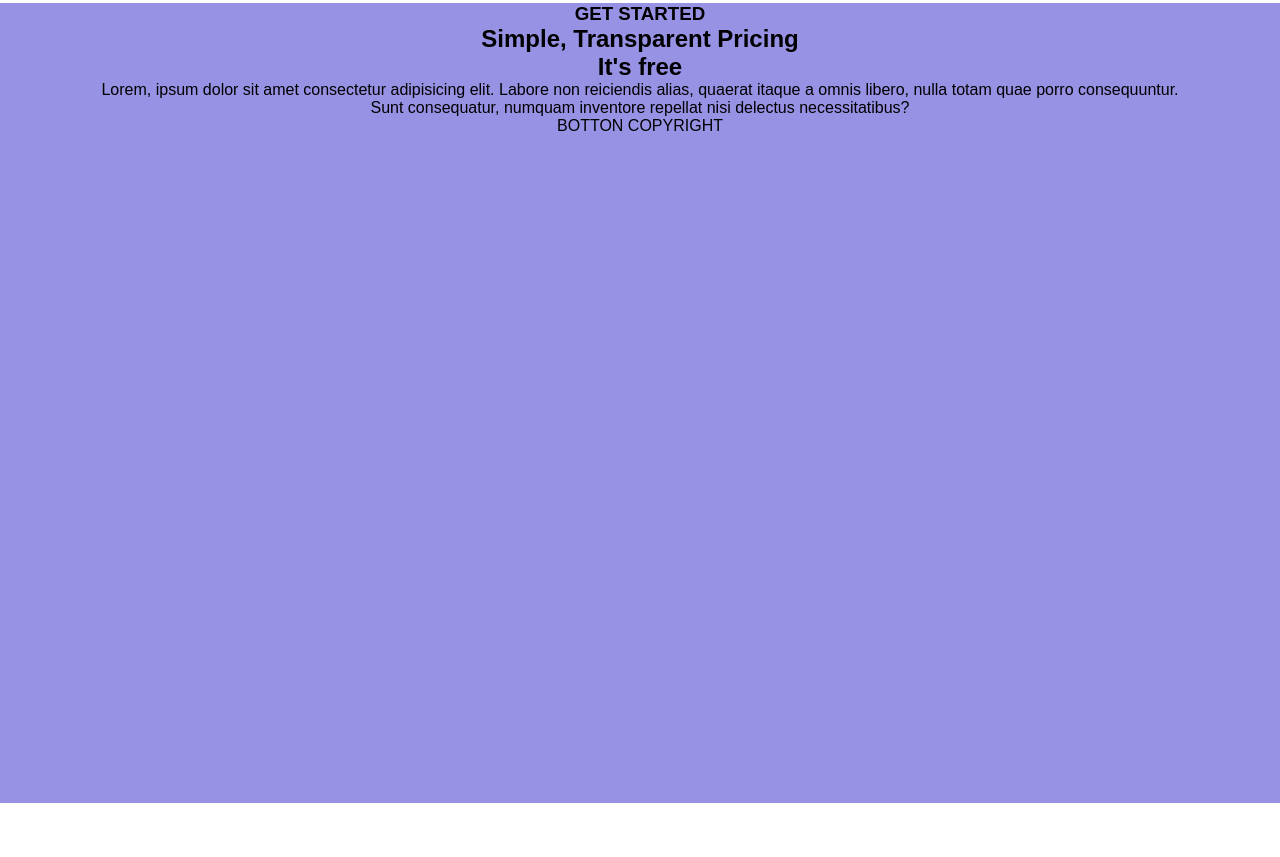
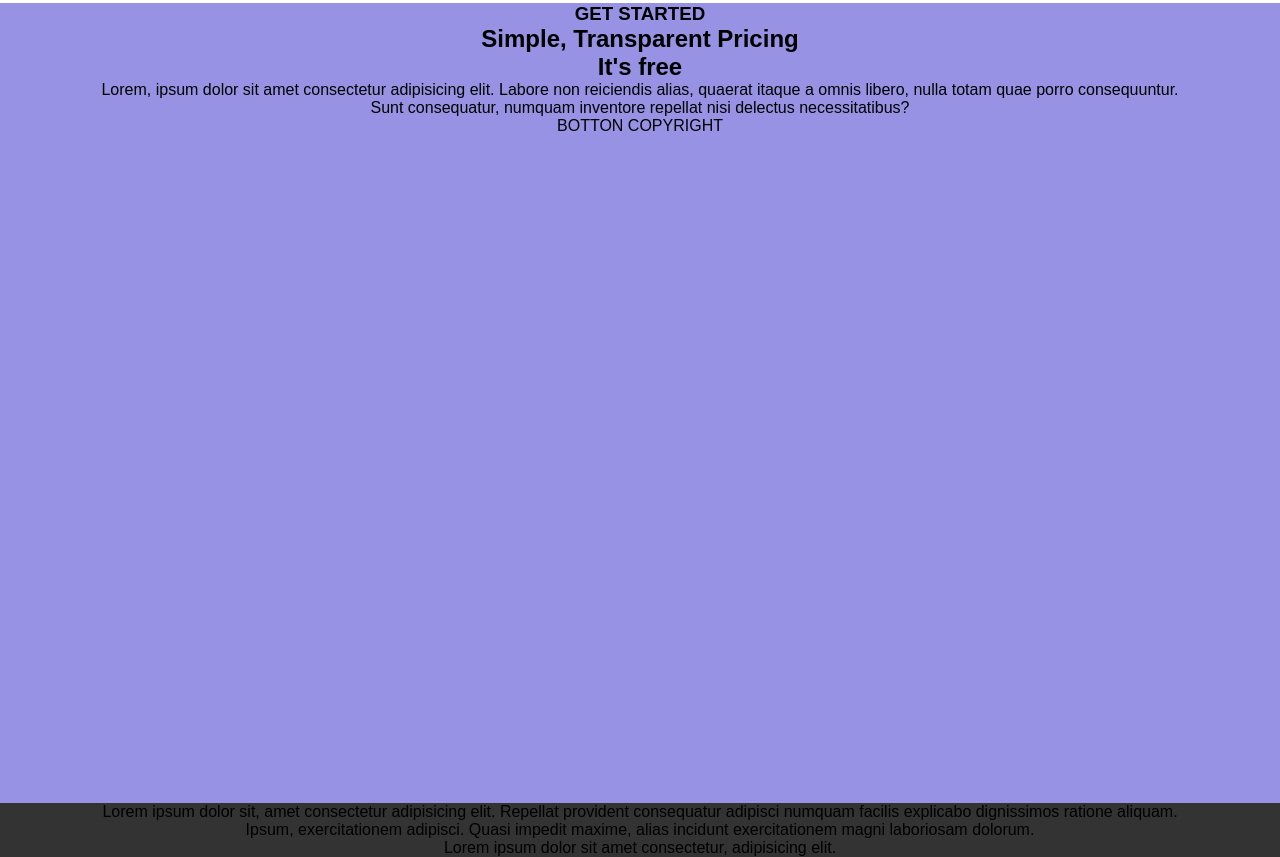
Before and after one commit to Murru00/htmlcss-responsive-layout, a plain HTML site: page index.html in a window 1280 px wide. Shown: the part 2815-3672 px from the top of the page. Before the commit the page ends 3618 px from the top, so only its background shows below. Drawn offline with Linux system fonts and the light colour scheme.

Commit message:
add footer

```diff
--- a/css/style.css
+++ b/css/style.css
@@ -188,3 +188,10 @@ text-align: center;
     height: 100%;
     text-align: center;
 }
+
+/*FOOTER*/
+
+footer{
+    background-color: #333333;
+    text-align: center;
+}
--- a/index.html
+++ b/index.html
@@ -165,5 +165,12 @@
                 <span>COPYRIGHT</span>
             </div>
         </section>
+
+        <footer>
+            <div class="container">
+                <p>Lorem ipsum dolor sit, amet consectetur adipisicing elit. Repellat provident consequatur adipisci numquam facilis explicabo dignissimos ratione aliquam. Ipsum, exercitationem adipisci. Quasi impedit maxime, alias incidunt exercitationem magni laboriosam dolorum.</p>
+                <p>Lorem ipsum dolor sit amet consectetur, adipisicing elit.</p>
+            </div>
+        </footer>
 </body>
 </html>
```
